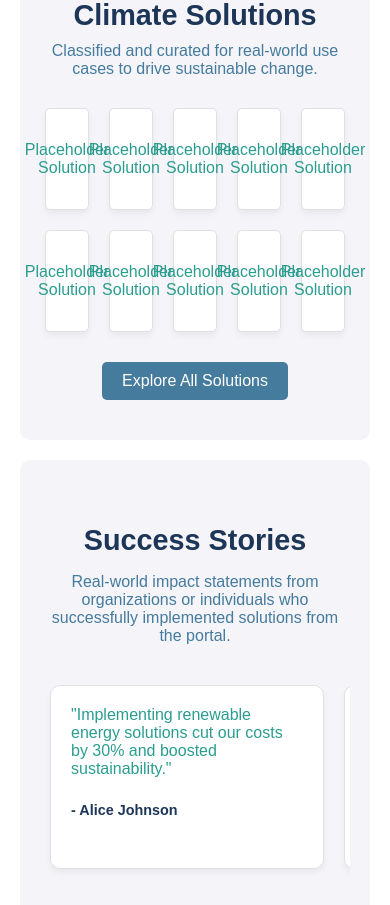
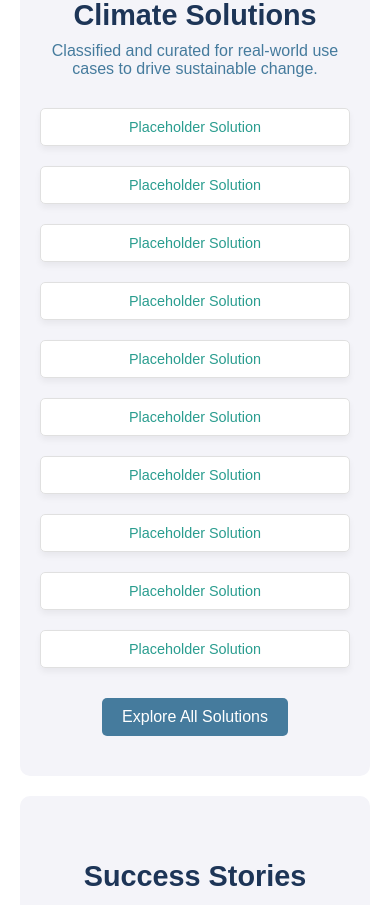
Before and after one commit to energycombined/OSSfinder, a React (Create React App) app in the folder front-end/: page / in a window 390 px wide. Shown: the part 1592-2497 px from the top of the page. Built offline with nearby package versions, Linux system fonts and the light colour scheme; no server answers.

Commit message:
Update LandscapeView component and styling for responsive placeholder text

```diff
--- a/front-end/src/styles/LandscapeView.css
+++ b/front-end/src/styles/LandscapeView.css
@@ -38,17 +38,21 @@
   /* Individual box */
   .landscape-box {
     width: calc(20% - 20px); /* 5 boxes per row with spacing */
-    height: 100px;
+    min-height: 100px; /* Minimum height to maintain proportion */
     background-color: #ffffff; /* White background for boxes */
     border: 1px solid #e0e0e0; /* Subtle border */
     border-radius: 5px; /* Rounded corners */
     display: flex;
     justify-content: center;
     align-items: center;
+    text-align: center;
     font-family: 'Poppins', sans-serif;
     font-size: 1rem;
     color: #2a9d8f; /* Olive Green */
     box-shadow: 0px 4px 6px rgba(0, 0, 0, 0.05);
+    padding: 10px; /* Add padding for better spacing */
+    word-wrap: break-word; /* Ensure long words wrap to the next line */
+    word-break: break-word; /* Ensure long words break appropriately */
   }
 
   /* Footer styling */
@@ -71,3 +75,20 @@
   .explore-button:hover {
     background-color: #2a9d8f; /* Olive Green */
   }
+
+  /* Responsive adjustments */
+  @media (max-width: 768px) {
+    .landscape-box {
+      width: calc(50% - 20px); /* 2 boxes per row on smaller screens */
+      min-height: auto; /* Allow height to adjust to content */
+      font-size: 0.9rem; /* Reduce font size for smaller screens */
+    }
+  }
+
+  @media (max-width: 480px) {
+    .landscape-box {
+      width: calc(100% - 20px); /* Full-width boxes for very small screens */
+      min-height: auto; /* Adjust height based on content */
+      font-size: 0.9rem; /* Reduce font size slightly */
+    }
+  }
```
